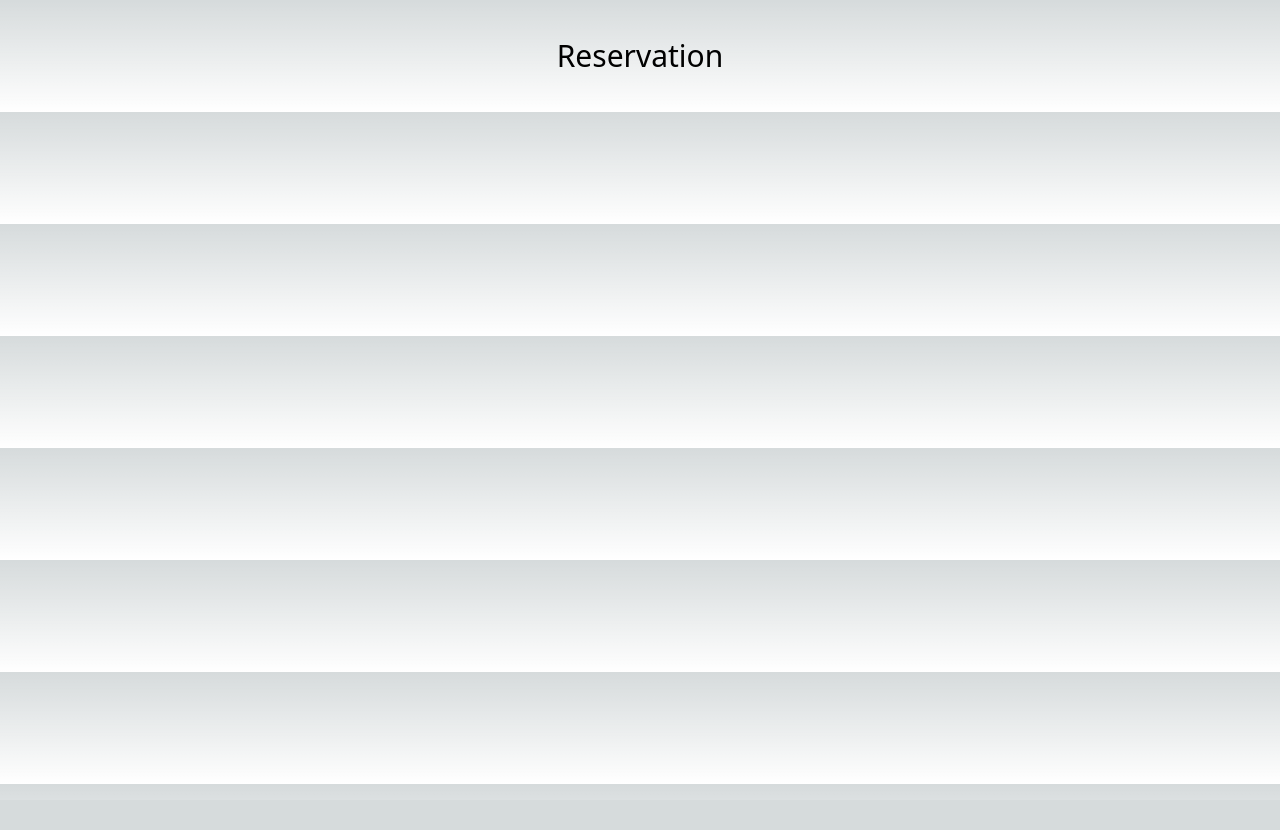
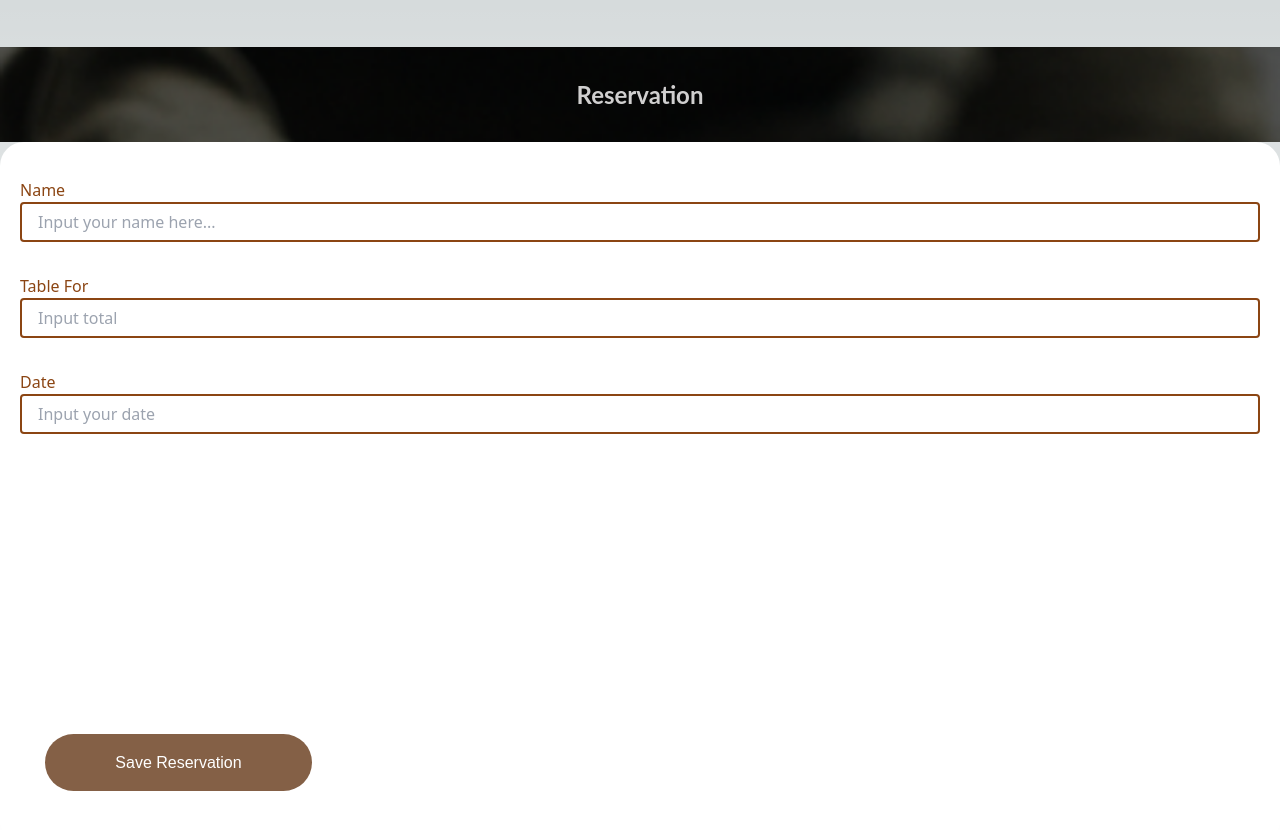
Before and after one commit to DhafinGhalibLH/Tugas-Besar_Lasti_2023.2_Smart-Cafe, a Next.js app: page /reservation in a window 1280 px wide. Shown: the top 830 px of the page. Before the commit the page ends 800 px from the top, so only its background shows below. Built offline with nearby package versions, Linux system fonts and the light colour scheme.

Commit message:
keringat dan kerja keras

```diff
--- a/src/pages/reservation.tsx
+++ b/src/pages/reservation.tsx
@@ -1,13 +1,39 @@
 import React from 'react';
+
+
 const Reservation: React.FC = () => {
 
     return (
 
-        <div className=' h-28 flex items-center justify-center text-3xl'>
-            Reservation
-        </div>
+        <><div className="flex flex-col items-center justify-center w-full h-[95px] mt-[47px]" style={{ backgroundImage: `url(/images/bg-menu.png)`, backgroundRepeat: 'no-repeat', backgroundSize: 'cover' }}>
+            <p className="font-lato text-h1mobile text-[#D0CFCF]">Reservation</p>
+        </div> <div className='h-fit bg-white rounded-3xl p-5 text-[#8B4513]'> <div className='my-4'>
+            <label className='my-8'>Name</label>
+            <input type ="text" className="border-2 rounded w-full py-2 px-4 text-gray-700 leading-tight focus:outline-none focus:bg-white focus:border-brown-500" placeholder="Input your name here..."></input></div>
+            <div className='my-8'>
+            <label className='my-8'>Table For</label>
+            <input type ="text" className="border-2 rounded w-full py-2 px-4 text-gray-700 leading-tight focus:outline-none focus:bg-white focus:border-brown-500" placeholder="Input total"></input></div>
+            <div className='my-8'>
+            <label className='my-8'>Date</label>
+            <input type ="text" className="border-2 rounded w-full py-2 px-4 text-gray-700 leading-tight focus:outline-none focus:bg-white focus:border-brown-500" placeholder="Input your date"></input></div>
+            <div className="flex items-center justify-around bg-[#846046] w-[267px] h-[57px] rounded-[30px] px-[50px] mt-[300px] mb-[33px] mx-[25px] hover:brightness-110">
+              <p className="text-body1 text-white font-poppins">Save Reservation</p>
+            </div>
+    </div>
 
-    )
+    </>
+
+
+
+
+
+
+
+
+
+
+
+    );
 
 
 
```
